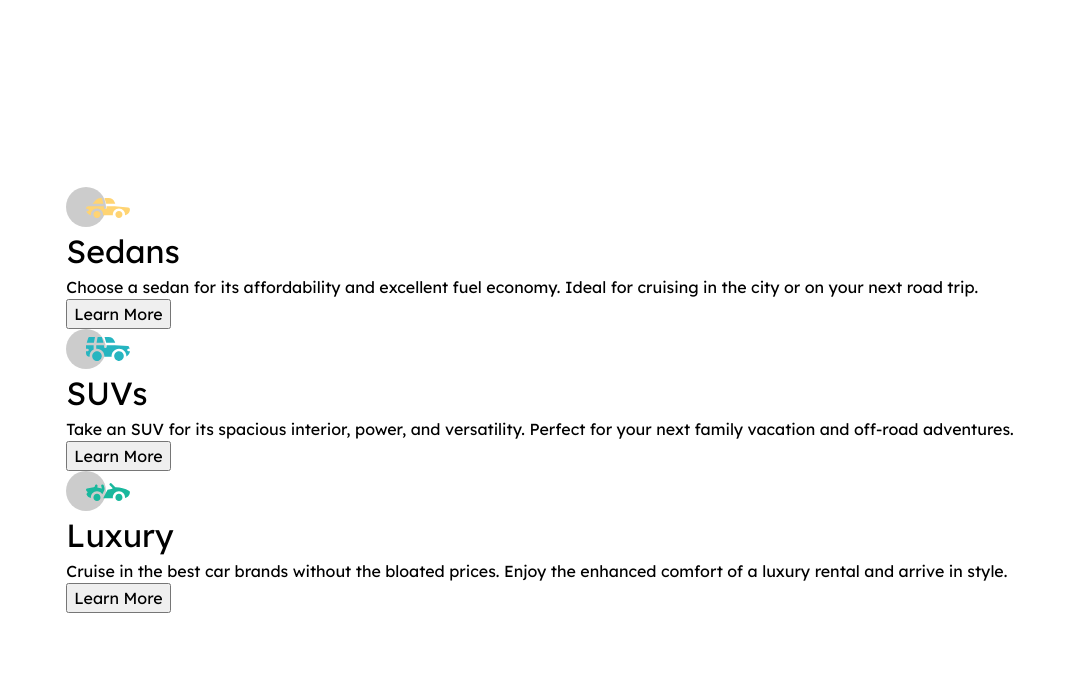
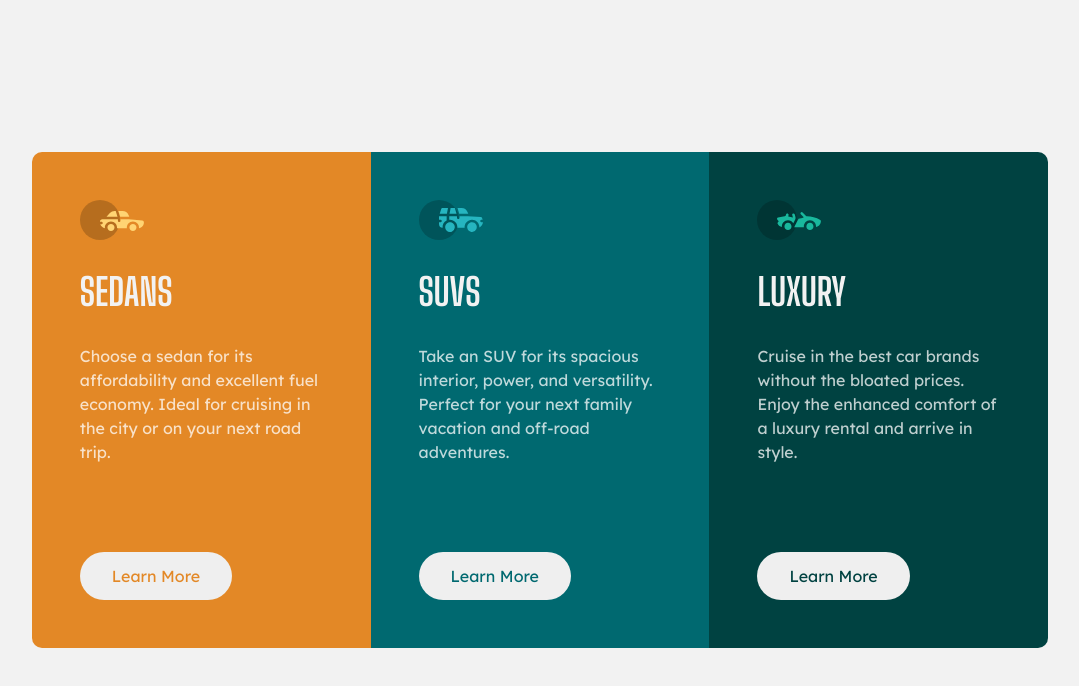
Before and after one commit to attia-mahmoud/3-Column-Preview-Card-Component, a website built with Parcel: page index.html in a window 1280 px wide. Shown: the whole page, without its empty margins (100-1179 px from the left). Built offline with nearby package versions, Linux system fonts and the light colour scheme.

Commit message:
add styles

```diff
--- a/index.html
+++ b/index.html
@@ -13,34 +13,46 @@
     <title>Sass Starter Project</title>
     <link rel="stylesheet" href="./src/scss/main.scss" />
   </head>
-  <body class="ff-lexend-deca center_content">
-    <main>
-      <div>
+  <body class="ff-lexend-deca center_content bg-neutral-very-light-gray">
+    <main class="container">
+      <div class="card bg-primary-bright-orange">
         <img src="./images/icon-sedans.svg" alt="sedan" />
-        <h1>Sedans</h1>
-        <p>
+        <h1
+          class="text-neutral-very-light-gray ff-big-shoulders-display fs-900 uppercase"
+        >
+          Sedans
+        </h1>
+        <p class="text-neutral-transparent-white line-height-4">
           Choose a sedan for its affordability and excellent fuel economy. Ideal
           for cruising in the city or on your next road trip.
         </p>
-        <button>Learn More</button>
+        <button class="text-primary-bright-orange">Learn More</button>
       </div>
-      <div>
+      <div class="card bg-primary-dark-cyan">
         <img src="./images/icon-suvs.svg" alt="suv" />
-        <h1>SUVs</h1>
-        <p>
+        <h1
+          class="text-neutral-very-light-gray ff-big-shoulders-display fs-900 uppercase"
+        >
+          SUVs
+        </h1>
+        <p class="text-neutral-transparent-white line-height-4">
           Take an SUV for its spacious interior, power, and versatility. Perfect
           for your next family vacation and off-road adventures.
         </p>
-        <button>Learn More</button>
+        <button class="text-primary-dark-cyan">Learn More</button>
       </div>
-      <div>
+      <div class="card bg-primary-very-dark-cyan">
         <img src="./images/icon-luxury.svg" alt="luxury" />
-        <h1>Luxury</h1>
-        <p>
+        <h1
+          class="text-neutral-very-light-gray ff-big-shoulders-display fs-900 uppercase"
+        >
+          Luxury
+        </h1>
+        <p class="text-neutral-transparent-white line-height-4">
           Cruise in the best car brands without the bloated prices. Enjoy the
           enhanced comfort of a luxury rental and arrive in style.
         </p>
-        <button>Learn More</button>
+        <button class="text-primary-very-dark-cyan">Learn More</button>
       </div>
     </main>
   </body>
--- a/src/scss/abstracts/_type-scale.scss
+++ b/src/scss/abstracts/_type-scale.scss
@@ -10,7 +10,7 @@ $type-scale: (
     600: $base * 1.25,
     700: $base * 1.5,
     800: $base * 1.75,
-    900: $base * 2,
+    900: $base * 2.5,
   ),
   large: (
     100: $base * 0.7,
@@ -21,6 +21,6 @@ $type-scale: (
     600: $base * 1.25,
     700: $base * 1.5,
     800: $base * 1.75,
-    900: $base * 2,
+    900: $base * 2.5,
   ),
 );
--- a/src/scss/base/_typography.scss
+++ b/src/scss/base/_typography.scss
@@ -39,7 +39,7 @@ $line-height: (
 
 @each $size, $value in $line-height {
   .line-height-#{$size} {
-    line-height: #{$value}px;
+    line-height: #{$value};
   }
 }
 
--- /dev/null
+++ b/src/scss/components/_button.scss
@@ -0,0 +1,12 @@
+button {
+  padding: 0.75rem 2rem;
+  border-radius: 25px;
+  border: none;
+  cursor: pointer;
+
+  &:hover {
+    background-color: transparent;
+    color: white;
+    outline: 2px solid white;
+  }
+}
--- /dev/null
+++ b/src/scss/components/_card.scss
@@ -0,0 +1,31 @@
+@use "../utilities/flow" as *;
+@use "../abstracts/breakpoints" as *;
+
+.card {
+  padding: 3rem;
+
+  @include flex(1.5rem, column, space-around, flex-start);
+
+  &:nth-of-type(1) {
+    border-radius: 10px 10px 0 0;
+    @include mq(large) {
+      border-radius: 10px 0 0 10px;
+    }
+  }
+  &:nth-of-type(3) {
+    border-radius: 0 0 10px 10px;
+    @include mq(large) {
+      border-radius: 0 10px 10px 0;
+    }
+  }
+
+  p {
+    max-width: 25ch;
+  }
+
+  button {
+    @include mq(large) {
+      margin-top: 4rem;
+    }
+  }
+}
--- a/src/scss/components/_index.scss
+++ b/src/scss/components/_index.scss
@@ -0,0 +1,2 @@
+@forward "card";
+@forward "button";
--- a/src/scss/layouts/_index.scss
+++ b/src/scss/layouts/_index.scss
@@ -0,0 +1 @@
+@forward "main";
--- /dev/null
+++ b/src/scss/layouts/_main.scss
@@ -0,0 +1,19 @@
+@use "../abstracts/breakpoints" as *;
+@use "../utilities/flow" as *;
+
+main {
+  margin-block: 6rem;
+
+  &:first-child {
+    border-radius: 10px;
+  }
+  &:last-child {
+    border-bottom: 10px;
+  }
+
+  max-width: 100%;
+
+  @include mq(large) {
+    @include flex(0rem, row);
+  }
+}
--- a/src/scss/utilities/_color-utilities.scss
+++ b/src/scss/utilities/_color-utilities.scss
@@ -1,4 +1,4 @@
-@use '../abstracts/colors' as *;
+@use "../abstracts/colors" as *;
 
 @each $color, $shades in $colors {
   @each $shade, $value in $shades {
@@ -6,7 +6,7 @@
       color: $value;
     }
     .bg-#{$color}-#{$shade} {
-            color: $value;
+      background-color: $value;
     }
   }
 }
```
Also changed, not shown: dist/index.html, src/scss/layouts/_header.scss (deleted), 2 other files. Lines whose indentation alone changed are shown as unchanged.
